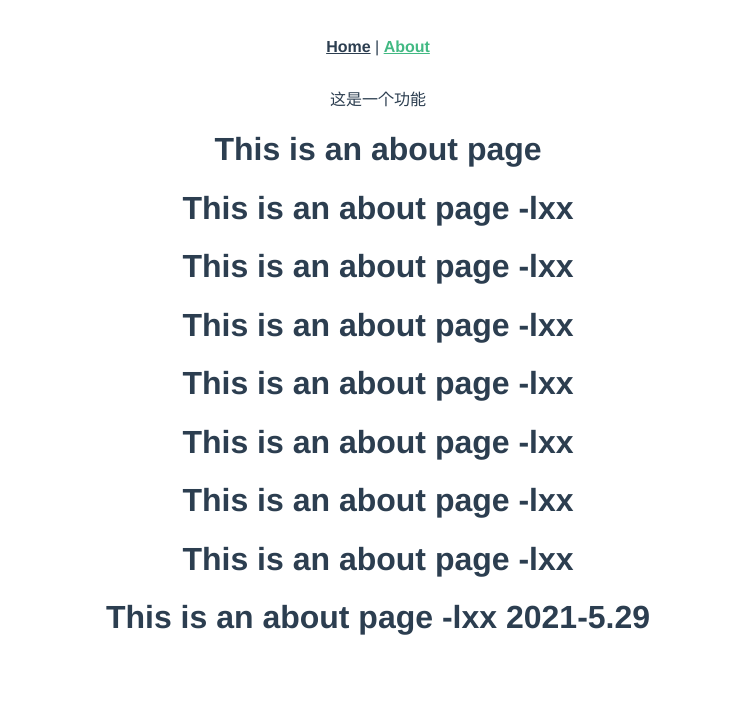
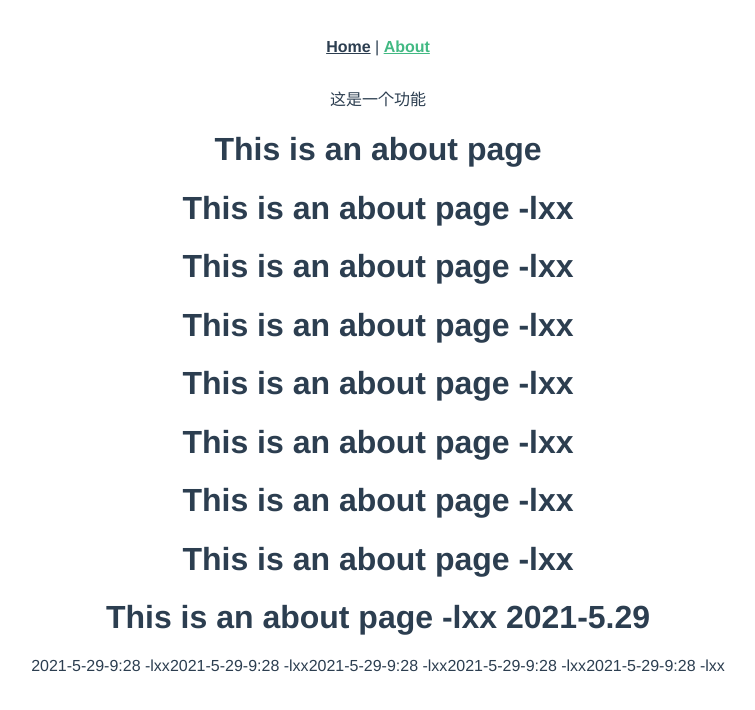
Before and after one commit to yang1161519465/learn-gitlab, a Vue app: page /about in a window 1280 px wide. Shown: the top 710 px of the page, without its empty margins (262-1017 px from the left). Built offline with nearby package versions, Linux system fonts and the light colour scheme.

Commit message:
about修改

```diff
--- a/src/views/About.vue
+++ b/src/views/About.vue
@@ -4,7 +4,7 @@
  * @Author: 雒小霞
  * @Date: 2021-05-28 08:42:02
  * @LastEditors: 雒小霞
- * @LastEditTime: 2021-05-29 09:18:30
+ * @LastEditTime: 2021-05-29 09:28:55
 -->
 <template>
   <div class="about">
@@ -16,7 +16,13 @@
     <h1>This is an about page -lxx</h1>
     <h1>This is an about page -lxx</h1>
     <h1>This is an about page -lxx</h1>
-<h1>This is an about page -lxx   2021-5.29</h1>
+    <h1>This is an about page -lxx   2021-5.29</h1>
+    <a>2021-5-29-9:28  -lxx</a>
+    <a>2021-5-29-9:28  -lxx</a>
+    <a>2021-5-29-9:28  -lxx</a>
+    <a>2021-5-29-9:28  -lxx</a>
+    <a>2021-5-29-9:28  -lxx</a>
+
   </div>
 </template>
 <script>
```
